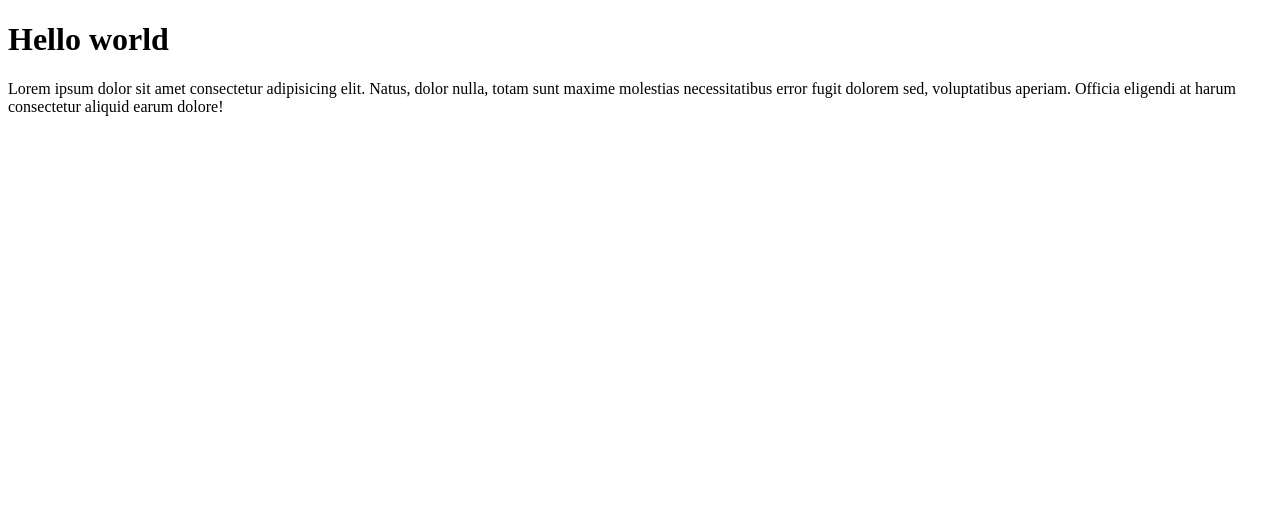
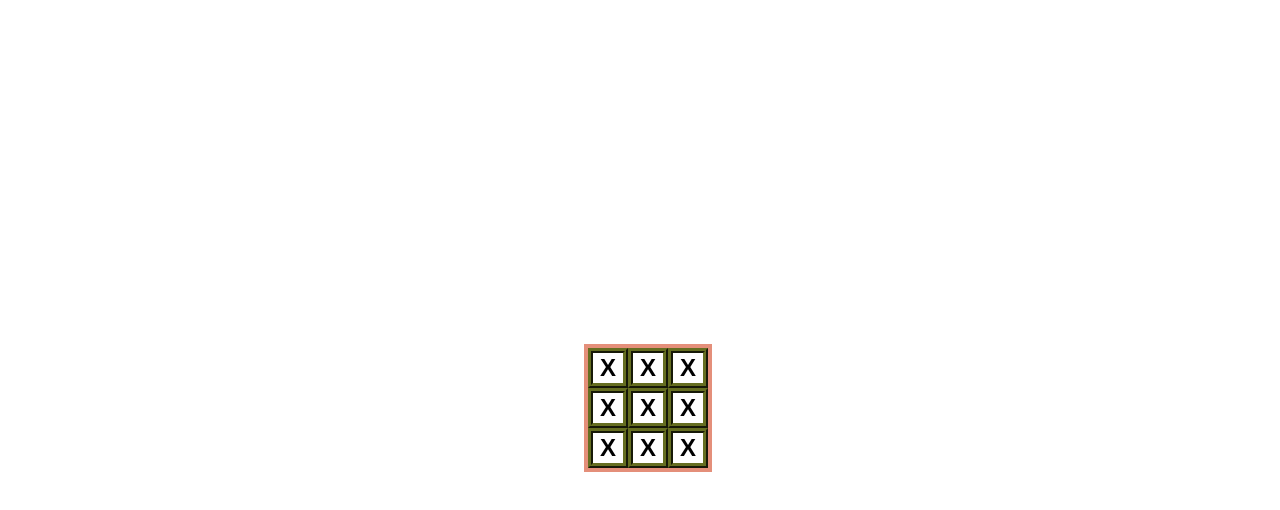
Before and after one commit to Folk555/reactjs_demo, a React (Create React App) app: page / in a window 1280 px wide. Shown: the top 510 px of the page. Built offline with nearby package versions, Linux system fonts and the light colour scheme.

Commit message:
обновлен Readme. добавлено поле для крестиков ноликов

```diff
--- a/src/App.tsx
+++ b/src/App.tsx
@@ -1,12 +1,28 @@
+import React from "react";
+import './css/App.css'
 
 function App() {
   return (
     <>
-    <h1>Hello world</h1>
-    <p>Lorem ipsum dolor sit amet consectetur adipisicing elit. Natus, dolor
-      nulla, totam sunt maxime molestias necessitatibus error fugit dolorem sed,
-      voluptatibus aperiam. Officia eligendi at harum consectetur aliquid earum dolore!
-    </p>
+    <div className="main_container">
+      <div className="board">
+        <div>
+          <button className="square">X</button>
+          <button className="square">X</button>
+          <button className="square">X</button>
+        </div>
+        <div>
+          <button className="square">X</button>
+          <button className="square">X</button>
+          <button className="square">X</button>
+        </div>
+        <div>
+          <button className="square">X</button>
+          <button className="square">X</button>
+          <button className="square">X</button>
+        </div>
+      </div>
+    </div>
     </>
   );
 }
--- /dev/null
+++ b/src/css/App.css
@@ -0,0 +1,41 @@
+.square {
+    background: white;
+    border: 5px ridge #656e21;
+    /*<!--float: left;-->*/
+    font-size: 24px;
+    font-weight: bold;
+    height: 40px;
+    text-align: center;
+    width: 40px;
+    /*
+    фон
+    границы
+    размер шрифта
+    жирность шрифта
+    высота блока
+    расстояние от внешних границ блока
+    расстояние от внутренних границ блока
+    выравнивание
+    ширина блока
+    */
+}
+
+/*Служебный блок для вертикального выравнивания*/
+.main_container {
+    align-items: center;
+    justify-content: center;
+    position: absolute;
+    width: 100%;
+    height: 100%;
+}
+
+.board {
+    background: rgb(129, 235, 217);
+    border: 4px solid #e48f7a;
+    display: table;
+    margin: auto;
+    /*для вертикального выравнивания*/
+    position: relative;
+    top: 50%;
+    transform: translateY(-50%);
+}
--- a/src/index.tsx
+++ b/src/index.tsx
@@ -1,9 +1,10 @@
 import ReactDOM from 'react-dom/client';
 import App from './App';
+import React from 'react';
 
 const root = ReactDOM.createRoot(
   document.getElementById('root') as HTMLElement
 );
 root.render(
-    <App/>
+    <App />
 );
```
Also changed, not shown: 1 other file (tests, documents, lock files or other folders).
